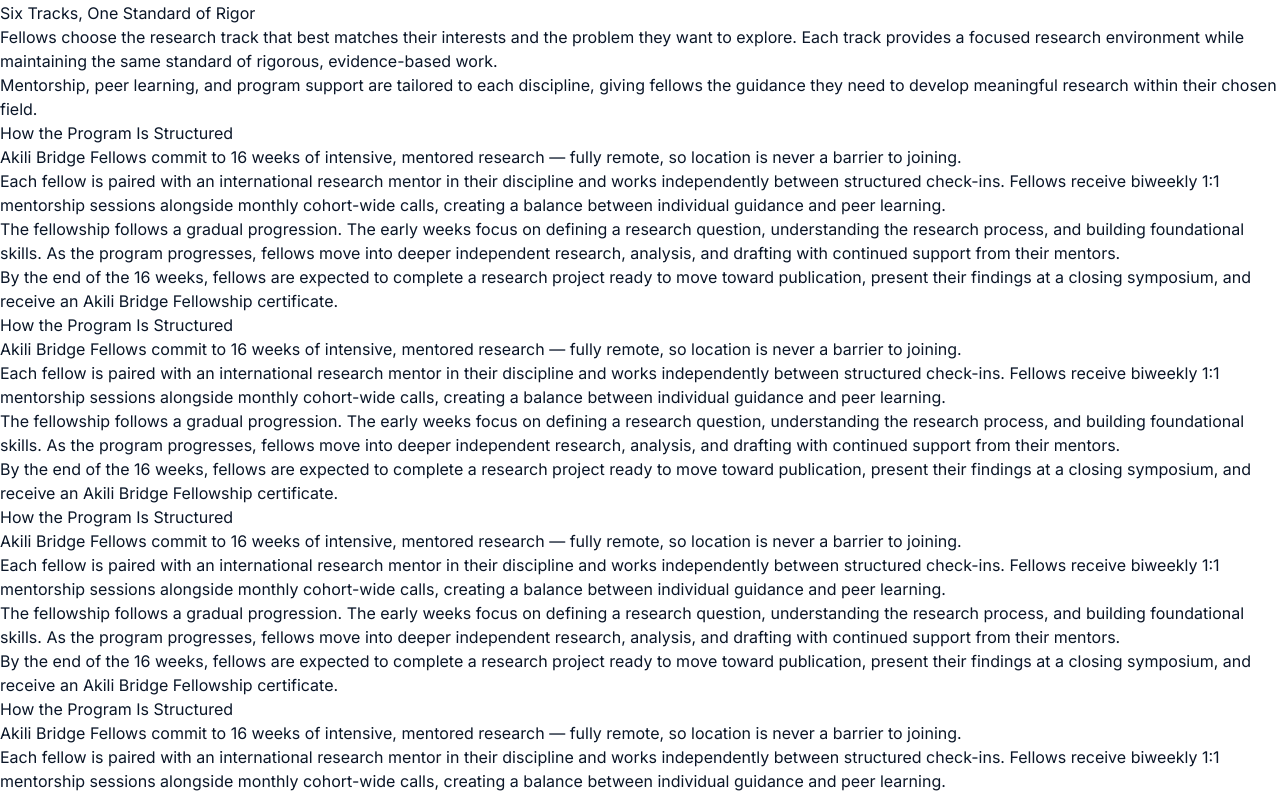
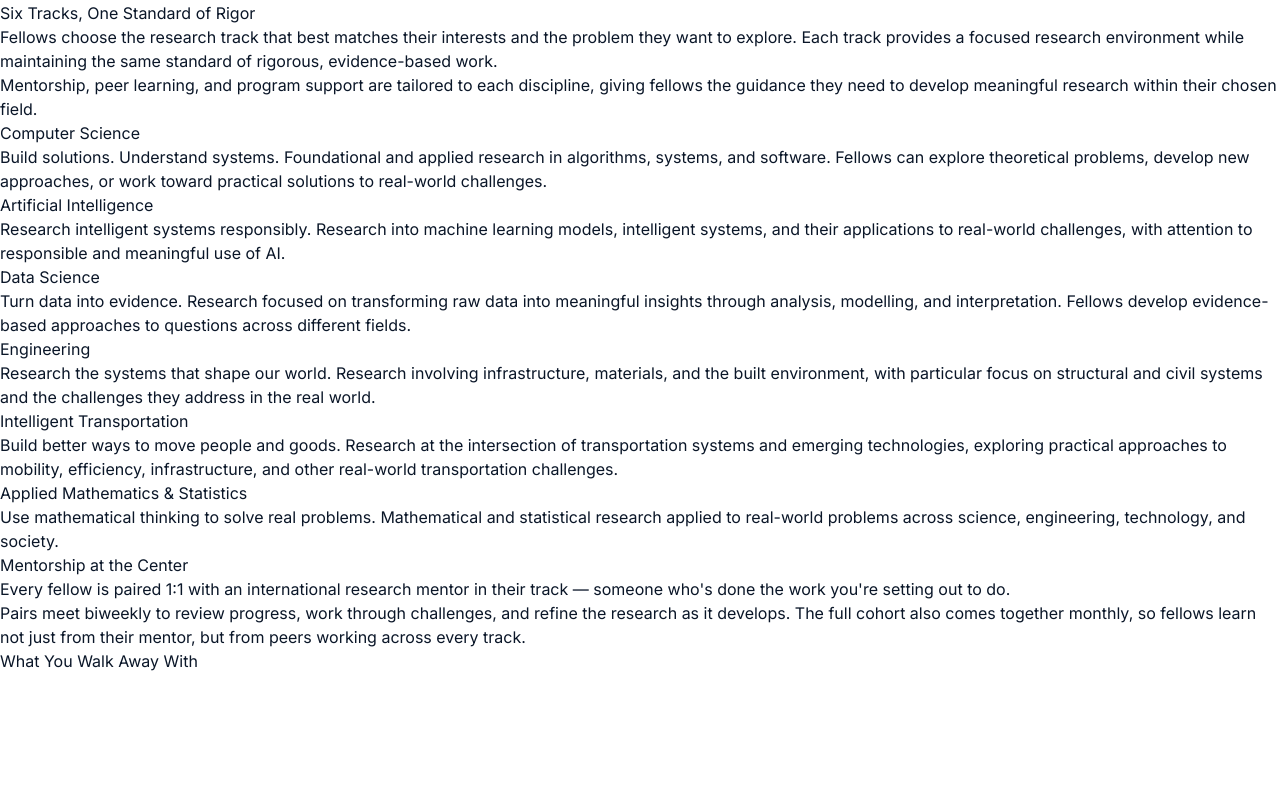
Before and after one commit to kelvin001-oteyo/akilibridge-platform, a React (Vite) app in the folder akili-bridge-frontend/: page /program in a window 1280 px wide. Shown: the part 700-1496 px from the top of the page. Built offline with nearby package versions, Linux system fonts and the light colour scheme.

Commit message:
Update TrackCard.jsx

```diff
--- a/akili-bridge-frontend/src/components/program/TrackCard.jsx
+++ b/akili-bridge-frontend/src/components/program/TrackCard.jsx
@@ -1,45 +1,38 @@
 import React from "react";
 import { motion } from "framer-motion";
 
-export default function Overview() {
+export default function TrackCard({ track }) {
+  // SAFETY CHECK 1: If track is missing, don't render anything
+  if (!track || typeof track !== 'object') {
+    return null;
+  }
+
+  // SAFETY CHECK 2: Safely handle missing color
+  const themeColor = track.color || "#df7c2e";
+
   return (
-    <section className="pt-8 pb-20 px-4 bg-white relative overflow-hidden">
-      {/* Background decoration - Subtle orange orbs */}
-      <div className="absolute inset-0 opacity-[0.03]">
-        <div className="absolute top-0 left-1/4 w-96 h-96 bg-[#df7c2e] rounded-full filter blur-3xl" />
-        <div className="absolute bottom-0 right-1/4 w-96 h-96 bg-[#df7c2e] rounded-full filter blur-3xl" />
-      </div>
+    <motion.div
+      whileHover={{ y: -8 }}
+      className="bg-white rounded-2xl border border-gray-200 p-6 shadow-sm hover:shadow-lg hover:border-[#df7c2e]/30 transition-all duration-300 group"
+    >
+      {/* Color Strip Header */}
+      <div
+        className="h-1 w-12 rounded-full mb-4 transition-all duration-300 group-hover:w-16"
+        style={{ backgroundColor: themeColor }}
+      />
 
-      <div className="max-w-4xl mx-auto relative z-10">
-        <motion.div
-          initial={{ opacity: 0, y: 30 }}
-          whileInView={{ opacity: 1, y: 0 }}
-          transition={{ duration: 0.6 }}
-          viewport={{ once: true }}
-          className="text-center"
-        >
-          {/* TITLE RESTORED - Clean, bold, no badge */}
-          <h2 className="text-3xl md:text-4xl font-bold text-[#0a1628] mb-4">
-            How the Program Is Structured
-          </h2>
+      {/* Track Name */}
+      <h3 className="text-xl font-bold text-[#0a1628] mb-2 group-hover:text-[#df7c2e] transition-colors">
+        {track.name || "Research Track"}
+      </h3>
 
-          {/* Description */}
-          <div className="text-[#0a1628]/70 text-lg leading-relaxed max-w-3xl mx-auto space-y-4">
-            <p>
-              Akili Bridge Fellows commit to 16 weeks of intensive, mentored research — fully remote, so location is never a barrier to joining.
-            </p>
-            <p>
-              Each fellow is paired with an international research mentor in their discipline and works independently between structured check-ins. Fellows receive biweekly 1:1 mentorship sessions alongside monthly cohort-wide calls, creating a balance between individual guidance and peer learning.
-            </p>
-            <p>
-              The fellowship follows a gradual progression. The early weeks focus on defining a research question, understanding the research process, and building foundational skills. As the program progresses, fellows move into deeper independent research, analysis, and drafting with continued support from their mentors.
-            </p>
-            <p>
-              By the end of the 16 weeks, fellows are expected to complete a research project ready to move toward publication, present their findings at a closing symposium, and receive an Akili Bridge Fellowship certificate.
-            </p>
-          </div>
-        </motion.div>
-      </div>
-    </section>
+      {/* Track Description */}
+      <p className="text-[#0a1628]/70 text-sm leading-relaxed mb-4">
+        {track.description || "No description available."}
+      </p>
+
+      {/* REMOVED: Sample Projects section completely */}
+
+    </motion.div>
   );
 }
```
